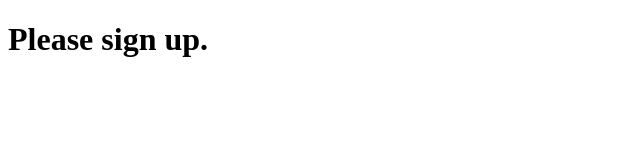
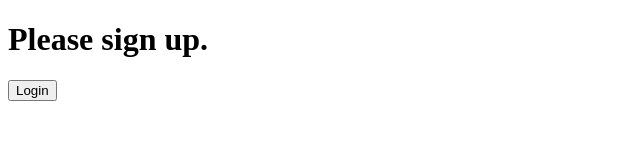
Before and after one commit to tiesmaster/learn-react, a React (Create React App) app in the folder 3-react-getting-started/: page / in a window 1280 px wide. Shown: the top 160 px of the page, without its empty margins (0-640 px from the left). Built offline with nearby package versions, Linux system fonts and the light colour scheme.

Commit message:
3: Fix the issue.

```diff
--- a/3-react-getting-started/src/index.tsx
+++ b/3-react-getting-started/src/index.tsx
@@ -25,12 +25,22 @@ function GuestGreeting(props: {}) {
   return <h1>Please sign up.</h1>;
 }
 
-function Greeting(props: { isLoggedIn: boolean }) {
+function Greeting(props: { isLoggedIn: boolean; children: React.ReactNode }) {
   const isLoggedIn = props.isLoggedIn;
   if (isLoggedIn) {
-    return <UserGreeting />;
+    return (
+      <div>
+        <UserGreeting />
+        {props.children}
+      </div>
+    );
   }
-  return <GuestGreeting />;
+  return (
+    <div>
+      <GuestGreeting />
+      {props.children}
+    </div>
+  );
 }
 
 class LoginControl extends React.Component<{}, { isLoggedIn: boolean }> {
```
